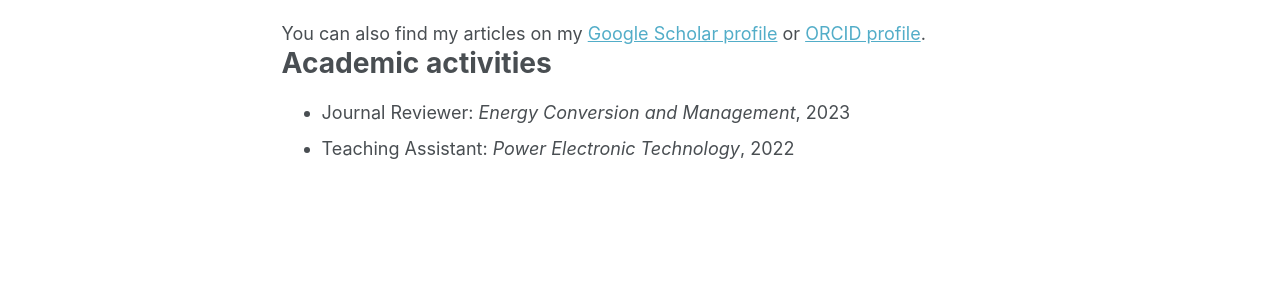
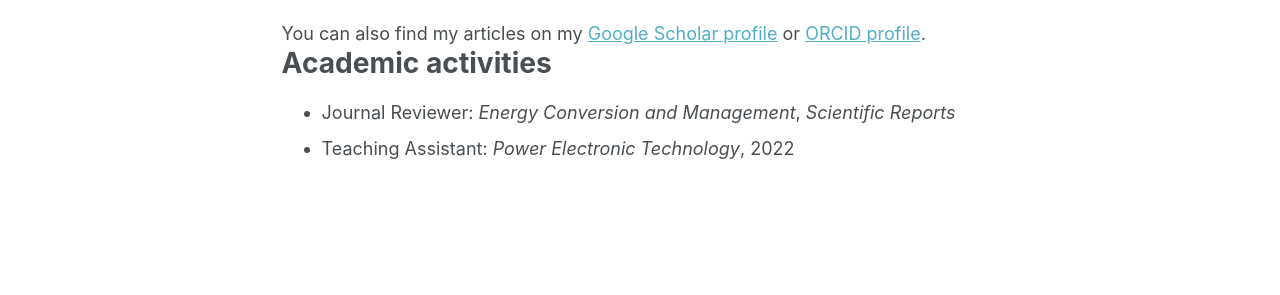
Before and after one commit to wangc1073/wangc1073.github.io, a Jekyll site: the page built from _pages/about.md, in a window 1280 px wide and 1135 px high. Shown: the part 612-907 px from the top of the window. Built offline with Jekyll 4.4.1, drawn with Linux system fonts in a browser that asks for light colours; some web fonts are replaced.

Commit message:
Update about.md

```diff
--- a/_pages/about.md
+++ b/_pages/about.md
@@ -36,9 +36,8 @@ Publications
 
 {% endif %}
 
-
 Academic activities
 ======
 
-* Journal Reviewer: *Energy Conversion and Management*, 2023
+* Journal Reviewer: *Energy Conversion and Management*, *Scientific Reports*
 * Teaching Assistant: *Power Electronic Technology*, 2022
```
